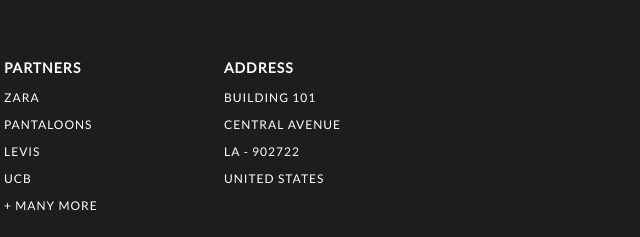
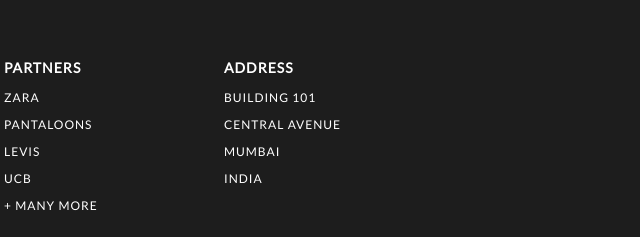
Before and after one commit to krishi-gandhi/-CVIP-Web-Development-Intern, a plain HTML site: page E-CommerceWebsite/footer.html in a window 1280 px wide. Shown: the top 237 px of the page, 636-1276 px from the left. Drawn offline with Linux system fonts and the light colour scheme.

Commit message:
Task 2 : Golden Task

```diff
--- a/E-CommerceWebsite/footer.html
+++ b/E-CommerceWebsite/footer.html
@@ -41,8 +41,8 @@
                     <h3> address </h3>
                     <p> building 101 </p>
                     <p> central avenue </p>
-                    <p> la - 902722 </p>
-                    <p> united states </p>
+                    <p> mumbai  </p>
+                    <p> India </p>
                 </div>
             </div>
             <div id="credit"><a href=""> © Krishi Gandhi </a> &nbsp&nbsp&nbsp | &nbsp&nbsp&nbsp <a href="https://www.edyoda.com/" target="_blank"> WEBSITE </a></div>
```
